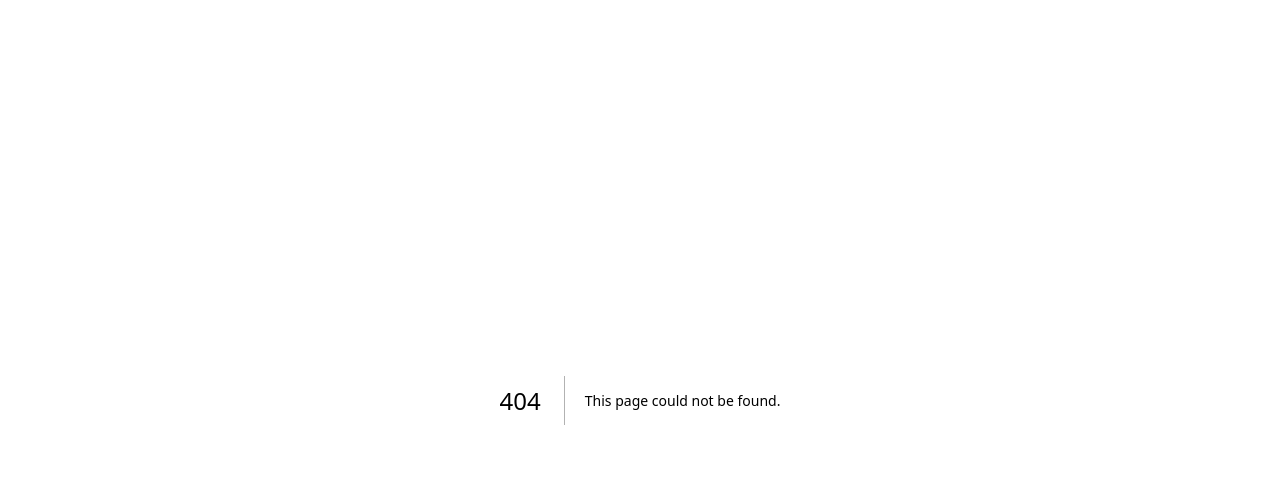
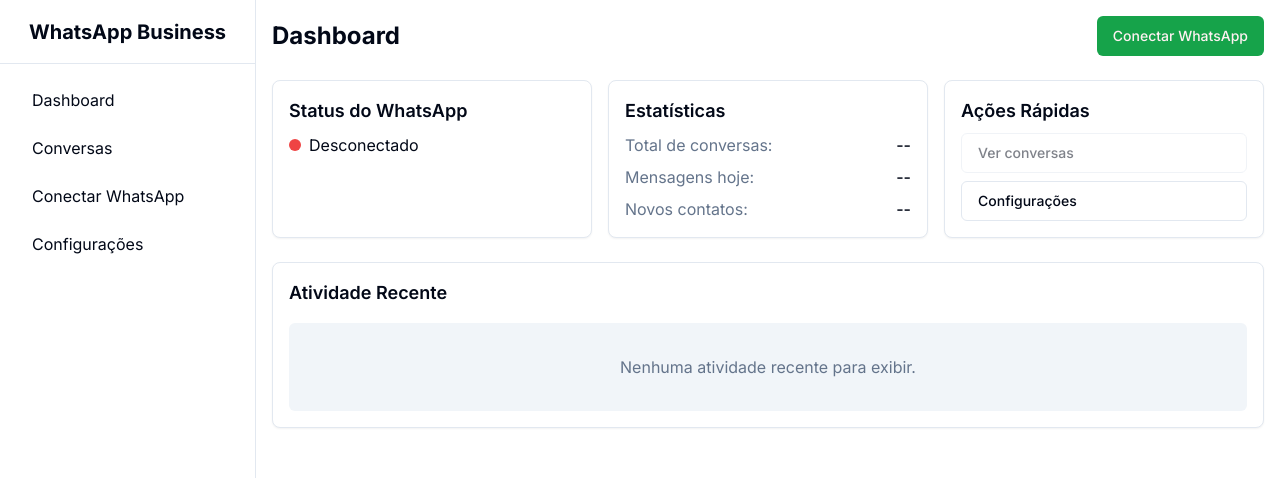
Before and after one commit to Mahmoud0822/Whatsapp-dashboard, a Next.js app in the folder frontend/: page /dashboard in a window 1280 px wide. Before the commit this address had no page. Shown: the top 478 px of the page. Built offline with nearby package versions, Linux system fonts and the light colour scheme; no server answers; sample sign-in values are in the browser's storage.

Commit message:
Adiciona página principal do dashboard

```diff
--- /dev/null
+++ b/frontend/app/dashboard/page.tsx
@@ -0,0 +1,159 @@
+"use client";
+
+import { useState, useEffect } from "react";
+import { useQuery } from "@tanstack/react-query";
+import { whatsappApi } from "@/lib/api";
+import { Button } from "@/components/ui/button";
+import { useToast } from "@/hooks/use-toast";
+import { subscribeToWhatsAppStatus, WhatsAppStatus } from "@/lib/socket";
+
+export default function DashboardPage() {
+  const { toast } = useToast();
+  const [whatsappStatus, setWhatsappStatus] = useState<WhatsAppStatus | null>(null);
+
+  // Busca o status do WhatsApp
+  const { data: statusData, isLoading, refetch } = useQuery({
+    queryKey: ["whatsapp-status"],
+    queryFn: async () => {
+      try {
+        const response = await whatsappApi.getStatus();
+        return response.data;
+      } catch (error) {
+        console.error("Erro ao buscar status do WhatsApp:", error);
+        return null;
+      }
+    },
+  });
+
+  // Atualiza o status local quando os dados são carregados
+  useEffect(() => {
+    if (statusData) {
+      setWhatsappStatus(statusData);
+    }
+  }, [statusData]);
+
+  // Inscreve-se para atualizações de status em tempo real
+  useEffect(() => {
+    const unsubscribe = subscribeToWhatsAppStatus((status) => {
+      setWhatsappStatus(status);
+    });
+
+    return () => {
+      unsubscribe();
+    };
+  }, []);
+
+  // Função para desconectar o WhatsApp
+  const handleDisconnect = async () => {
+    try {
+      await whatsappApi.disconnect();
+      toast({
+        title: "WhatsApp desconectado",
+        description: "Sua sessão do WhatsApp foi encerrada com sucesso.",
+      });
+      refetch();
+    } catch (error) {
+      toast({
+        title: "Erro ao desconectar",
+        description: "Não foi possível desconectar o WhatsApp.",
+        variant: "destructive",
+      });
+    }
+  };
+
+  return (
+    <div className="space-y-6">
+      <div className="flex items-center justify-between">
+        <h1 className="text-2xl font-bold">Dashboard</h1>
+        <div>
+          {whatsappStatus?.connected ? (
+            <Button variant="destructive" onClick={handleDisconnect}>
+              Desconectar WhatsApp
+            </Button>
+          ) : (
+            <Button variant="default" onClick={() => window.location.href = "/dashboard/qrcode"}>
+              Conectar WhatsApp
+            </Button>
+          )}
+        </div>
+      </div>
+
+      <div className="grid gap-4 md:grid-cols-2 lg:grid-cols-3">
+        {/* Card de Status */}
+        <div className="rounded-lg border bg-card p-4 shadow-sm">
+          <h2 className="mb-2 text-lg font-semibold">Status do WhatsApp</h2>
+          {isLoading ? (
+            <div className="flex items-center space-x-2">
+              <div className="h-4 w-4 animate-spin rounded-full border-2 border-primary border-t-transparent"></div>
+              <span>Carregando...</span>
+            </div>
+          ) : (
+            <div className="flex items-center space-x-2">
+              <div
+                className={`h-3 w-3 rounded-full ${
+                  whatsappStatus?.connected ? "bg-green-500" : "bg-red-500"
+                }`}
+              ></div>
+              <span>
+                {whatsappStatus?.connected
+                  ? "Conectado"
+                  : "Desconectado"}
+              </span>
+            </div>
+          )}
+        </div>
+
+        {/* Card de Estatísticas */}
+        <div className="rounded-lg border bg-card p-4 shadow-sm">
+          <h2 className="mb-2 text-lg font-semibold">Estatísticas</h2>
+          <div className="space-y-2">
+            <div className="flex justify-between">
+              <span className="text-muted-foreground">Total de conversas:</span>
+              <span className="font-medium">--</span>
+            </div>
+            <div className="flex justify-between">
+              <span className="text-muted-foreground">Mensagens hoje:</span>
+              <span className="font-medium">--</span>
+            </div>
+            <div className="flex justify-between">
+              <span className="text-muted-foreground">Novos contatos:</span>
+              <span className="font-medium">--</span>
+            </div>
+          </div>
+        </div>
+
+        {/* Card de Ações Rápidas */}
+        <div className="rounded-lg border bg-card p-4 shadow-sm">
+          <h2 className="mb-2 text-lg font-semibold">Ações Rápidas</h2>
+          <div className="space-y-2">
+            <Button
+              variant="outline"
+              className="w-full justify-start"
+              onClick={() => window.location.href = "/dashboard/chats"}
+              disabled={!whatsappStatus?.connected}
+            >
+              Ver conversas
+            </Button>
+            <Button
+              variant="outline"
+              className="w-full justify-start"
+              onClick={() => window.location.href = "/dashboard/settings"}
+            >
+              Configurações
+            </Button>
+          </div>
+        </div>
+      </div>
+
+      {/* Seção de Atividade Recente */}
+      <div className="rounded-lg border bg-card p-4 shadow-sm">
+        <h2 className="mb-4 text-lg font-semibold">Atividade Recente</h2>
+        <div className="rounded-md bg-muted p-8 text-center">
+          <p className="text-muted-foreground">
+            Nenhuma atividade recente para exibir.
+          </p>
+        </div>
+      </div>
+    </div>
+  );
+}
```
